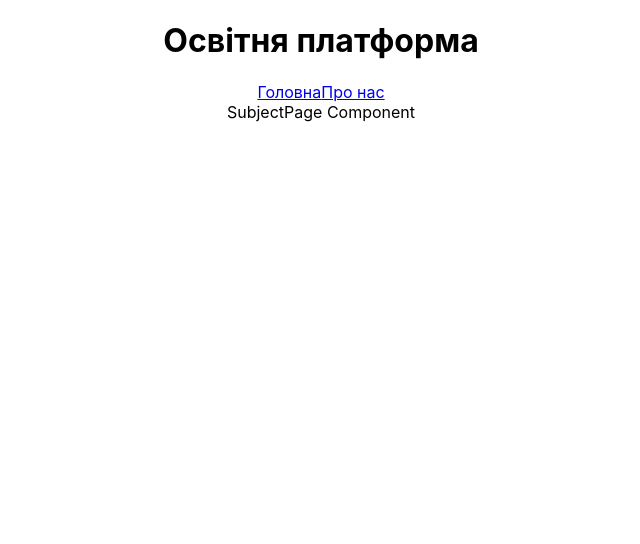
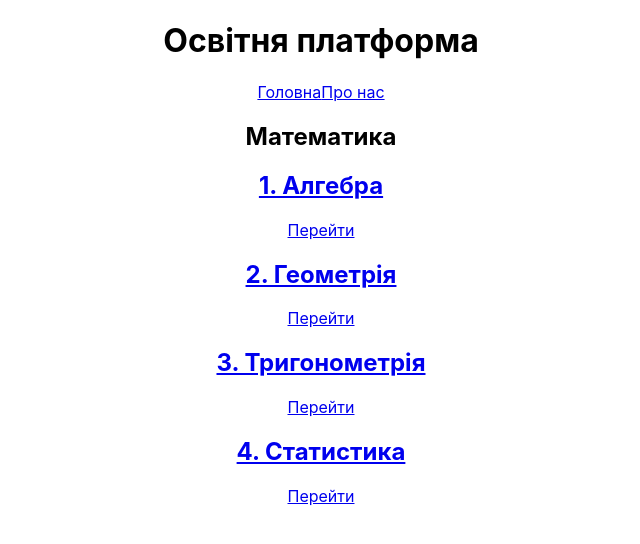
Before and after one commit to artemposmitiukha1401/itstep_education_portal, a React (Create React App) app: page /subject/1 in a window 1280 px wide. Shown: the top 544 px of the page, without its empty margins (319-959 px from the left). Built offline with nearby package versions, Linux system fonts and the light colour scheme; the HTML template or start-up script is replaced by a standard one.

Commit message:
pages loading

```diff
--- a/eslint.config.js
+++ b/eslint.config.js
@@ -18,6 +18,7 @@ export default [
       ...react.configs.recommended.rules,
       ...reactHooks.configs.recommended.rules,
       "react/react-in-jsx-scope": "off",
+      "react/prop-types": "off",
     },
     settings: {
       react: { version: "detect" },
--- a/src/components/SubjectNetwork/SubjectMap.js
+++ b/src/components/SubjectNetwork/SubjectMap.js
@@ -41,11 +41,11 @@ const SUBJECTS = [
     pulse: Math.random() * Math.PI * 2,
   },
   {
-    id: 5,
+    id: 4,
     name: "Англійська мова",
     img: "english.jpg",
     topics: 4,
-    href: "/subject/5",
+    href: "/subject/4",
     cardColor: "#00695C",
     accentColor: "#2ec4b6",
     lightColor: "#d6f5f2",
@@ -401,13 +401,17 @@ export default function SubjectMap() {
     ctx.fillText(pillText, n.x, pillY);
     ctx.restore();
   }, []);
-
   const getNodeAt = useCallback((x, y) => {
+    const canvas = netRef.current;
+    if (!canvas) return null;
+    const rect = canvas.getBoundingClientRect();
+    const cx = x - rect.left;
+    const cy = y - rect.top;
     const { nodes } = stateRef.current;
     for (let i = nodes.length - 1; i >= 0; i--) {
       const n = nodes[i];
-      const dx = x - n.x;
-      const dy = y - n.y;
+      const dx = cx - n.x;
+      const dy = cy - n.y;
       if (dx * dx + dy * dy < (RADIUS + 12) ** 2) return n;
     }
     return null;
--- a/src/components/SubjectPage/SubjectPage.js
+++ b/src/components/SubjectPage/SubjectPage.js
@@ -1,7 +1,18 @@
+import { useParams } from "react-router-dom";
+import TopicList from "../TopicList/TopicList";
+import SUBJECTS from "../../data/subjects";
 import "./SubjectPage.css";
 
-const SubjectPage = () => (
-  <div className="SubjectPage">SubjectPage Component</div>
-);
+export default function SubjectPage() {
+  const { id } = useParams();
+  const subject = SUBJECTS[id];
 
-export default SubjectPage;
+  if (!subject) return <p>Предмет не знайдено</p>;
+
+  return (
+    <section>
+      <h1>{subject.name}</h1>
+      <TopicList topics={subject.topics} />
+    </section>
+  );
+}
--- /dev/null
+++ b/src/components/TopicItem/TopicItem.css
@@ -0,0 +1 @@
+.TopicItem {}
--- /dev/null
+++ b/src/components/TopicItem/TopicItem.js
@@ -0,0 +1,11 @@
+import "./TopicItem.css";
+import { Link } from "react-router-dom";
+
+export default function TopicItem({ index, title, link }) {
+  return (
+    <Link to={link} className="TopicItem">
+      <h2>{index + ". " + title}</h2>
+      <span>Перейти</span>
+    </Link>
+  );
+}
--- /dev/null
+++ b/src/components/TopicList/TopicList.css
@@ -0,0 +1 @@
+.TopicList {}
--- /dev/null
+++ b/src/components/TopicList/TopicList.js
@@ -0,0 +1,17 @@
+import TopicItem from "../TopicItem/TopicItem";
+import "./TopicList.css";
+
+export default function TopicList({ topics }) {
+  return (
+    <div className="TopicList">
+      {topics.map((item) => (
+        <TopicItem
+          key={item.chapter_id}
+          index={item.chapter_id}
+          title={item.name}
+          link={item.link}
+        />
+      ))}
+    </div>
+  );
+}
--- /dev/null
+++ b/src/data/subjects.js
@@ -0,0 +1,51 @@
+const SUBJECTS = {
+  1: {
+    name: "Математика",
+    topics: [
+      { chapter_id: "1", name: "Алгебра", link: "/topic/math-algebra" },
+      { chapter_id: "2", name: "Геометрія", link: "/topic/math-geometry" },
+      { chapter_id: "3", name: "Тригонометрія", link: "/topic/math-trig" },
+      { chapter_id: "4", name: "Статистика", link: "/topic/math-stats" },
+    ],
+  },
+  2: {
+    name: "Українська мова",
+    topics: [
+      { chapter_id: "1", name: "Фонетика", link: "/topic/ukr-phonetics" },
+      { chapter_id: "2", name: "Морфологія", link: "/topic/ukr-morphology" },
+      { chapter_id: "3", name: "Синтаксис", link: "/topic/ukr-syntax" },
+      { chapter_id: "4", name: "Лексикологія", link: "/topic/ukr-lexicology" },
+      { chapter_id: "5", name: "Правопис", link: "/topic/ukr-spelling" },
+    ],
+  },
+  3: {
+    name: "Історія",
+    topics: [
+      {
+        chapter_id: "1",
+        name: "Стародавній світ",
+        link: "/topic/hist-ancient",
+      },
+      { chapter_id: "2", name: "Середньовіччя", link: "/topic/hist-medieval" },
+      { chapter_id: "3", name: "Новий час", link: "/topic/hist-modern" },
+      {
+        chapter_id: "4",
+        name: "Новітня історія",
+        link: "/topic/hist-contemporary",
+      },
+      { chapter_id: "5", name: "Історія України", link: "/topic/hist-ukraine" },
+      { chapter_id: "6", name: "Світові війни", link: "/topic/hist-wars" },
+    ],
+  },
+  4: {
+    name: "Англійська мова",
+    topics: [
+      { chapter_id: "1", name: "Grammar", link: "/topic/eng-grammar" },
+      { chapter_id: "2", name: "Vocabulary", link: "/topic/eng-vocabulary" },
+      { chapter_id: "3", name: "Reading", link: "/topic/eng-reading" },
+      { chapter_id: "4", name: "Writing", link: "/topic/eng-writing" },
+    ],
+  },
+};
+
+export default SUBJECTS;
```
Also changed, not shown: 1 other file (tests, documents, lock files or other folders).
